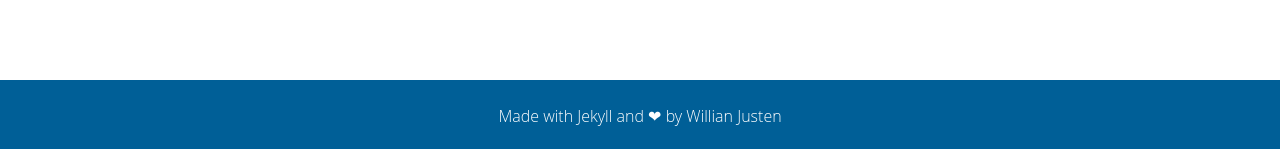
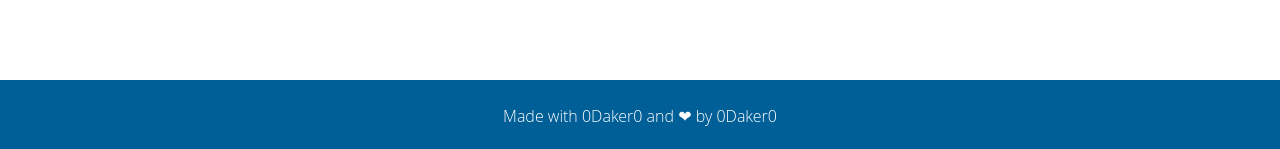
Before and after one commit to 0daker0/0daker0.github.io, a Jekyll site: the page built from index.html, in a window 1280 px wide and 944 px high. Shown: the part 792-941 px from the top of the window. Built offline with Jekyll 4.4.1, drawn with Linux system fonts in a browser that asks for light colours.

Commit message:
edit 20190404

```diff
--- a/_includes/footer.html
+++ b/_includes/footer.html
@@ -1,4 +1,4 @@
 <footer>
-    <p>Made with <a href="http://jekyllrb.com/" target="_blank">Jekyll</a> and <span class="love">❤</span> by <a href="http://willianjusten.com.br">Willian Justen</a></p>
+    <p>Made with <a href="https://www.daker.dev/" target="_blank"> 0Daker0 </a> and <span class="love">❤</span> by <a href="https://www.daker.dev/"> 0Daker0 </a></p>
 </footer>
 <script src="{{ "/assets/js/main.js" | prepend: site.baseurl }}"></script>
```
